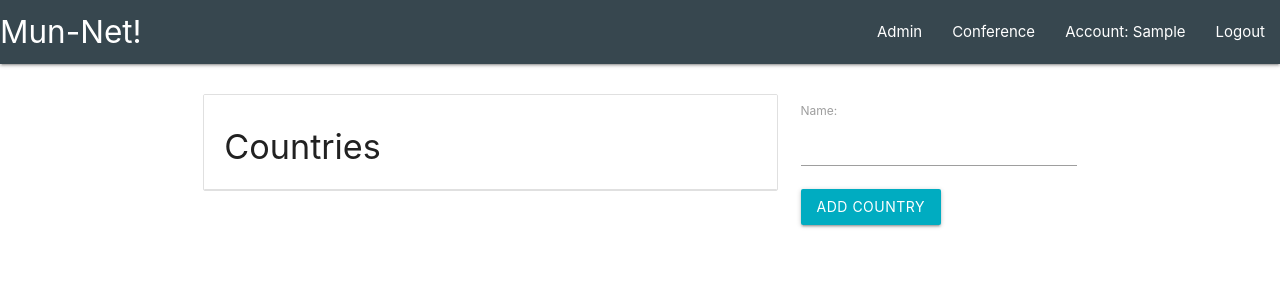
After one commit to Sparrownor1/mun-net, a Django app: page /secretariat/conference/countries/ in a window 1280 px wide. The commit adds this page. Shown: the top 300 px of the page. Run offline with Django 3.2, Linux system fonts and the light colour scheme; the visitor is signed in with stand-in values (Sample User, id 1); data that the repository does not hold is empty; some libraries are stand-ins or nearby versions.

Commit message:
Added conference management page Committees can be added Working on allocation adding

```diff
--- a/delegation/models.py
+++ b/delegation/models.py
@@ -5,7 +5,7 @@ from users.models import Delegation
 class Country(models.Model):
 
     name = models.CharField(max_length=200, unique=True)
-    country_committee = models.ManyToManyField('Committee', through='Allocation')
+    committee = models.ManyToManyField('Committee', through='Allocation')
 
     class Meta:
         verbose_name_plural = "Countries"
--- a/secretariat/forms.py
+++ b/secretariat/forms.py
@@ -4,7 +4,7 @@ from django.contrib.auth.forms import UserCreationForm, UserChangeForm
 from tinymce.widgets import TinyMCE
 
 from users.models import User
-from delegation.models import Committee, Allocation
+from delegation.models import Committee, Allocation, Country, Committee
 from .models import Chair, LogisticsRequest, ProgressSheet
 
 class ChairCreationForm(UserCreationForm):
@@ -41,8 +41,17 @@ class LogisticsRequestForm(forms.ModelForm):
         model = LogisticsRequest
         fields = ['description',]
 
+class CountryForm(forms.ModelForm):
+    class Meta:
+        model = Country
+        fields = ['name',]
+
+class CommitteeForm(forms.ModelForm):
+    class Meta:
+        model = Committee
+        fields = '__all__'
+
 class AllocationForm(forms.ModelForm):
-
     class Meta:
         model = Allocation
-        fields = ['delegate',]
+        fields = ['country', ]
--- /dev/null
+++ b/secretariat/templates/secretariat/countries.html
@@ -0,0 +1,23 @@
+{% extends 'header.html' %}
+
+{% block content %}
+  <div class="row">
+    <div class="col s8">
+      <ul class='collection with-header'>
+        <li class="collection-header"><h4>Countries</h4></li>
+        {% for country in countries %}
+        <li class='collection-item'>{{ country }}</li>
+        {% endfor %}
+      </ul>
+    </div>
+    <div class="col s4">
+      <form method="POST">
+          {% csrf_token %}
+          {{form.as_p}}
+          <button type="submit" class="btn cyan darken-1">Add Country</button>
+      </form>
+    </div>
+  </div>
+
+
+{% endblock %}
--- a/secretariat/urls.py
+++ b/secretariat/urls.py
@@ -5,6 +5,9 @@ app_name = 'secretariat'
 
 urlpatterns = [
         path('', views.index, name='index'),
+        path('conference/', views.conference, name='conference'),
+        path('conference/add_committee/', views.add_committee, name='add_committee'),
+        path('conference/countries/', views.countries, name='countries'),
         path('add_chair/', views.add_chair, name='add_chair'),
         path('progress/', views.progress, name='progress'),
         path('progress/<slug>/', views.progress_sheet, name='progress_sheet'),
--- a/secretariat/views.py
+++ b/secretariat/views.py
@@ -1,7 +1,7 @@
 from django.shortcuts import render, redirect, HttpResponse
 from django.contrib import messages
 from django.http import JsonResponse
-from .forms import ChairCreationForm, AllocationForm
+from .forms import ChairCreationForm, AllocationForm, CountryForm, CommitteeForm
 from .models import ProgressSheet, LogisticsRequest
 from delegation.models import Delegate, Allocation, Committee, Country
 from .filters import RequestFilter, DelegateFilter, AllocationFilter
@@ -20,6 +20,76 @@ def index(request):
 			return render(request,
 						  "secretariat/index.html",
 						  {"pages": pages})
+
+	messages.error(request, "You are not authorized to access that page")
+	return redirect('users:index')
+
+def conference(request):
+	if request.user.is_authenticated:
+		if request.user.is_superuser:
+
+			no_committee_selected = False
+			committees = Committee.objects.all().order_by('name')
+			allocations = Allocation.objects.all()
+			allocation_filter = AllocationFilter(request.GET, queryset=allocations)
+			print(request.GET)
+
+			if request.GET['committee'] == '':
+				no_committee_selected = True
+				selected_committee = Committee.objects.none()
+			else:
+				selected_committee = Committee.objects.get(pk=request.GET['committee'])
+
+			committee_form = CommitteeForm
+			allocation_form = AllocationForm
+
+			return render(request,
+						  "secretariat/conference.html",
+						  {"committees": committees,
+						  "committee_form": committee_form,
+						  "allocation_form": allocation_form,
+						  "allocation_filter": allocation_filter,
+						  "no_committee_selected": no_committee_selected,
+						  "selected_committee": selected_committee})
+
+	messages.error(request, "You are not authorized to access that page")
+	return redirect('users:index')
+
+def add_committee(request):
+	if request.user.is_authenticated:
+		if request.user.is_superuser:
+
+			if request.method == 'POST':
+				if request.POST['name']:
+					form = CommitteeForm(request.POST)
+					new_committee = form.save()
+					messages.success(request, "New committee added")
+					return redirect('secretariat:conference')
+
+	messages.error(request, "You are not authorized to access that page")
+	return redirect('users:index')
+
+def countries(request):
+	if request.user.is_authenticated:
+		if request.user.is_superuser:
+
+			countries = Country.objects.all().order_by('name')
+
+			if request.method == 'POST':
+				form = CountryForm(request.POST)
+				if form.is_valid():
+					new_country = form.save()
+					messages.success(request, "New country added")
+					return redirect('secretariat:countries')
+
+			form = CountryForm()
+			return render(
+				request,
+				"secretariat/countries.html",
+				{'form': form,
+				'countries': countries}
+			)
+
 
 	messages.error(request, "You are not authorized to access that page")
 	return redirect('users:index')
--- a/templates/includes/navbar.html
+++ b/templates/includes/navbar.html
@@ -10,6 +10,7 @@
 
         {% if user.is_superuser %}
           <li><a href="/admin">Admin</a></li>
+          <li><a href="/secretariat/conference/">Conference</a></li>
         {% endif %}
 
         {% if user.is_delegation %}
```
Also changed, not shown: secretariat/templates/secretariat/conference.html (added, +54 -0 lines), delegation/migrations/0010_auto_20190820_1525.py (added).
